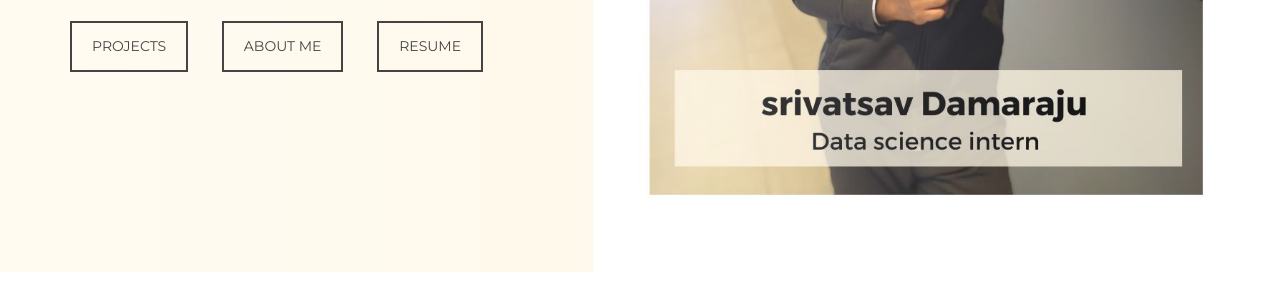
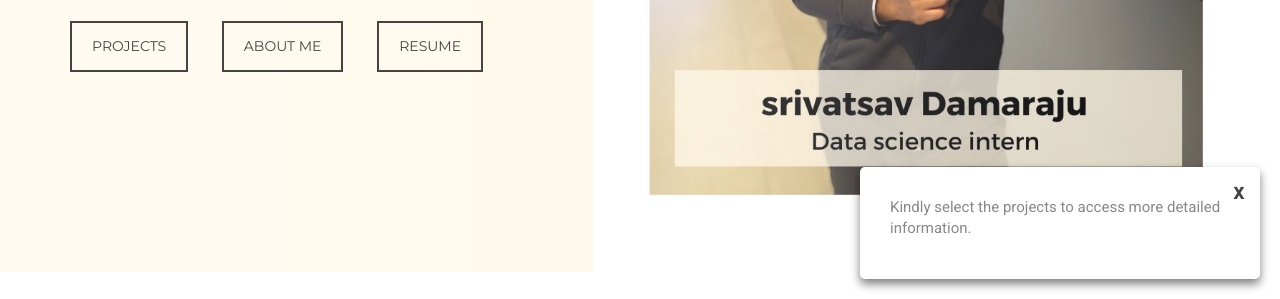
Before and after one commit to LAMENTIS1/vatsavportfolio, a plain HTML site: page index.html in a window 1280 px wide. Shown: the part 501-800 px from the top of the page. Drawn offline with Linux system fonts and the light colour scheme; files that its build step writes are made by us from their sources; files whose address does not match are found by name.

Commit message:
pop up message for the view of projects

```diff
--- a/index.html
+++ b/index.html
@@ -311,5 +311,36 @@
 <script type="text/javascript" src="js/jqBootstrapValidation.js"></script>
 <script type="text/javascript" src="js/contact_me.js"></script>
 <script type="text/javascript" src="js/main.js"></script>
+          <div class='float-message'>
+<div class='float-message-inner'>
+  <a href="#!" onclick="$('.float-message').hide();" class="close-link">X</a>
+  <p>Kindly select the projects to access more detailed information.</p>
+</div>
+</div>
+<style>.float-message {
+	position:fixed;
+  	z-index:1001;
+  	max-width:400px;
+  	bottom:20px;
+  	right:20px;
+  	padding:30px;
+  	color:#444;
+  	font-size:16px;
+  	border-radius:5px;
+  	background:#FFF;
+  	box-shadow:0px 5px 10px rgba(0,0,0,0.5);
+}
+.float-message-inner {
+	position:relative;
+}
+.close-link {
+	text-decoration:none;
+  	color:#444;
+  	font-weight:bold;
+  	position:absolute;
+  	top:-15px;
+  	right:-15px;
+  	font-size:18px;
+}</style>
 </body>
 </html>
```
